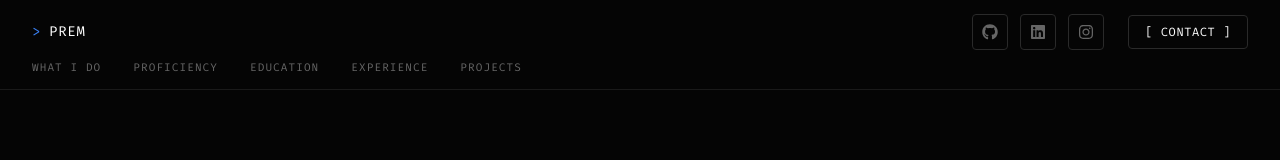
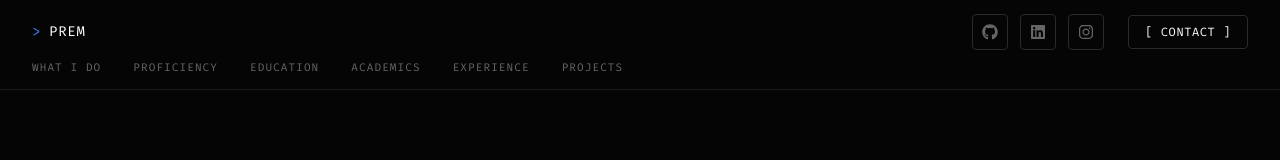
Before and after one commit to prempscode/premDev-Portfolio, a React (Vite) app: page / in a window 1280 px wide. Shown: the top 160 px of the page. Built offline with nearby package versions, Linux system fonts and the light colour scheme.

Commit message:
Update navbar

```diff
--- a/src/components/Navbar.jsx
+++ b/src/components/Navbar.jsx
@@ -15,11 +15,12 @@ const Navbar = () => {
   }, []);
 
   const navLinks = [
-    { name: "What I Do", href: "/what-i-do" },
-    { name: "Proficiency", href: "/proficiency" },
-    { name: "Education", href: "/education" },
-    { name: "Experience", href: "/experience" },
-    { name: "Projects", href: "/projects" },
+    { name: "What I Do", href: "#what-i-do" },
+    { name: "Proficiency", href: "#proficiency" },
+    { name: "Education", href: "#education" },
+    { name: "Academics", href: "#academics" },
+    { name: "Experience", href: "#experience" },
+    { name: "Projects", href: "#projects" },
   ];
 
   const socialIcons = [
```
